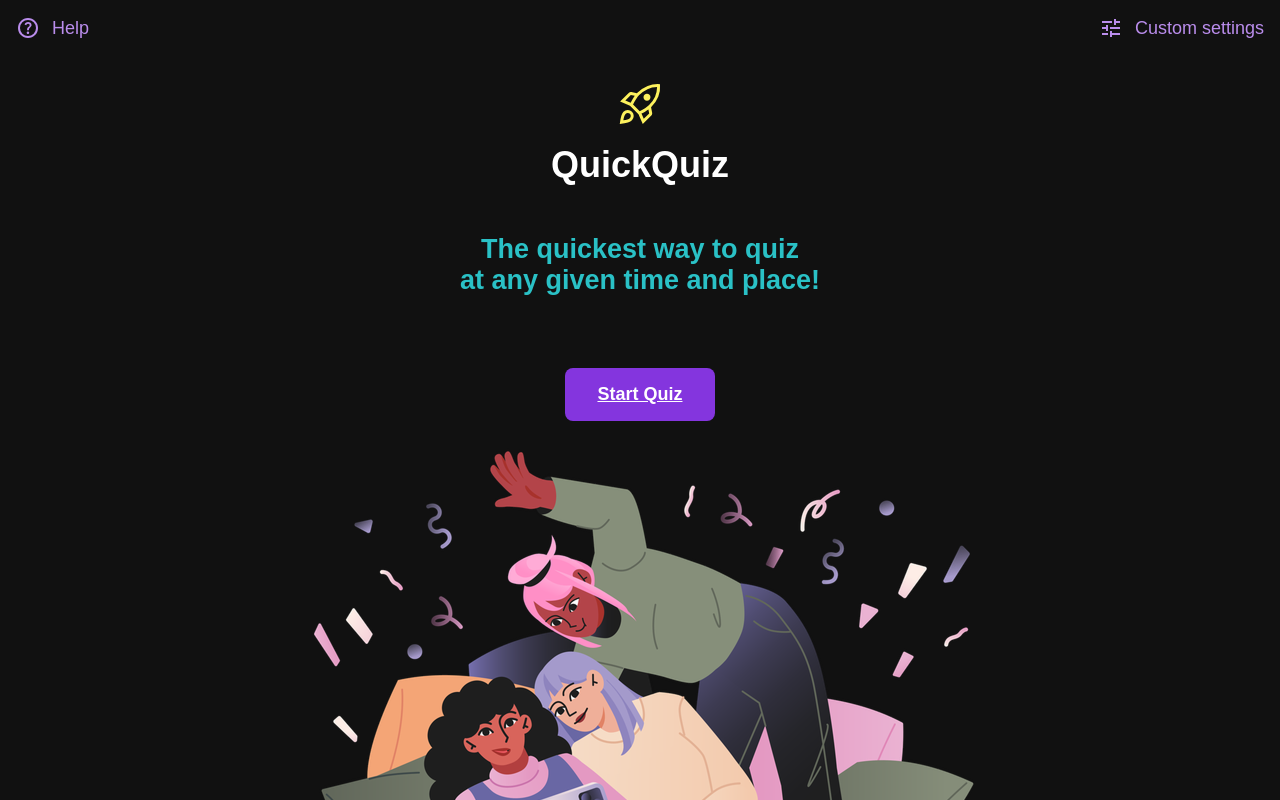
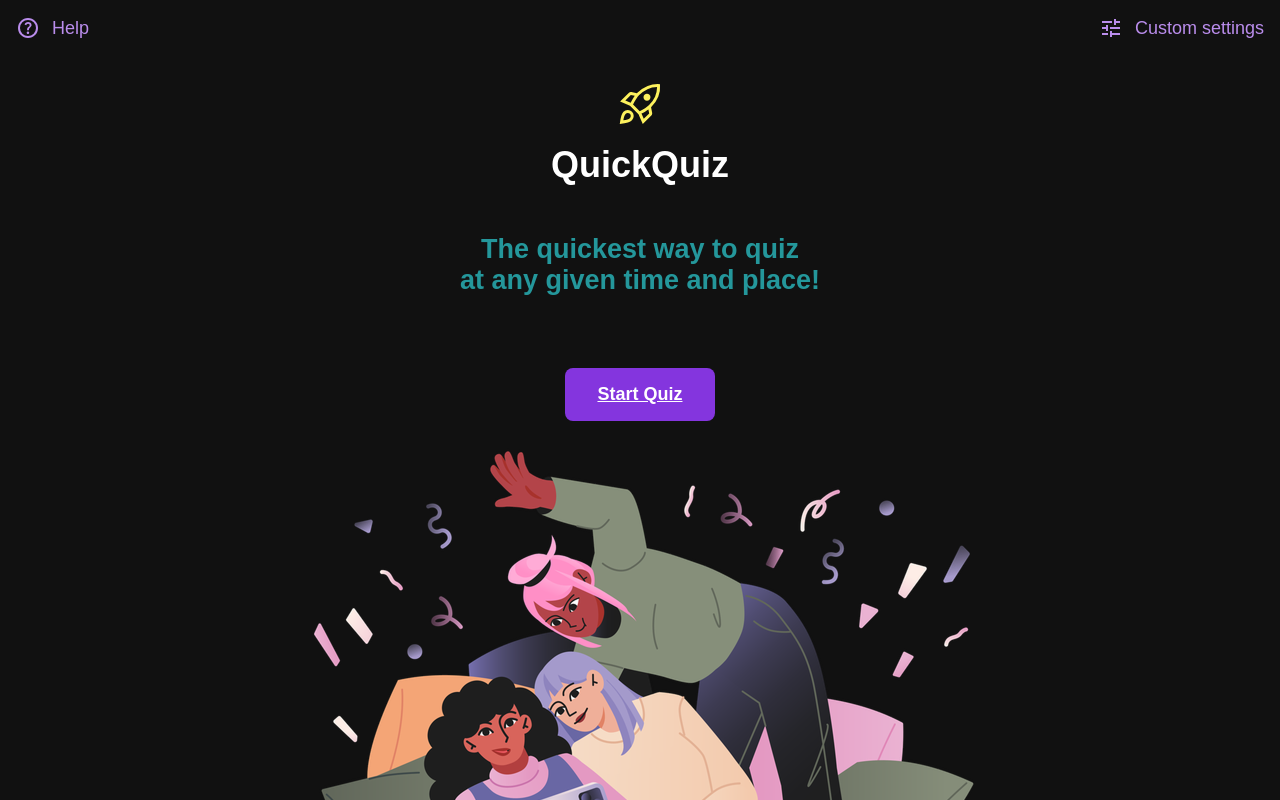
Before and after one commit to jolor2024/quiz-react, a React (Vite) app in the folder app/: page / in a window 1280 px wide. Shown: the top 800 px of the page. Built offline with nearby package versions, Linux system fonts and the light colour scheme; a web font is replaced by a local one.

Commit message:
added quiz

```diff
--- a/app/src/Quiz.css
+++ b/app/src/Quiz.css
@@ -1,4 +1,4 @@
 h2 {
-    color: rgb(42, 193, 198);
+    color: rgb(36, 151, 155);
     margin: 2rem 0;
 }
--- a/app/src/Quiz.jsx
+++ b/app/src/Quiz.jsx
@@ -59,8 +59,8 @@ export default function Quiz() {
           <h2 dangerouslySetInnerHTML={{ __html: questions[index].question }} />
           <button onClick={goToNext}>Next</button>
           {
-            questions[index].answers.map((answer, i) => (
-            <h4 key={i}>{answer}</h4>
+            questions[index].answers.map((answer, index) => (
+            <h4 key={index}>{answer}</h4>
           ))}
         </div>
       )}
```
